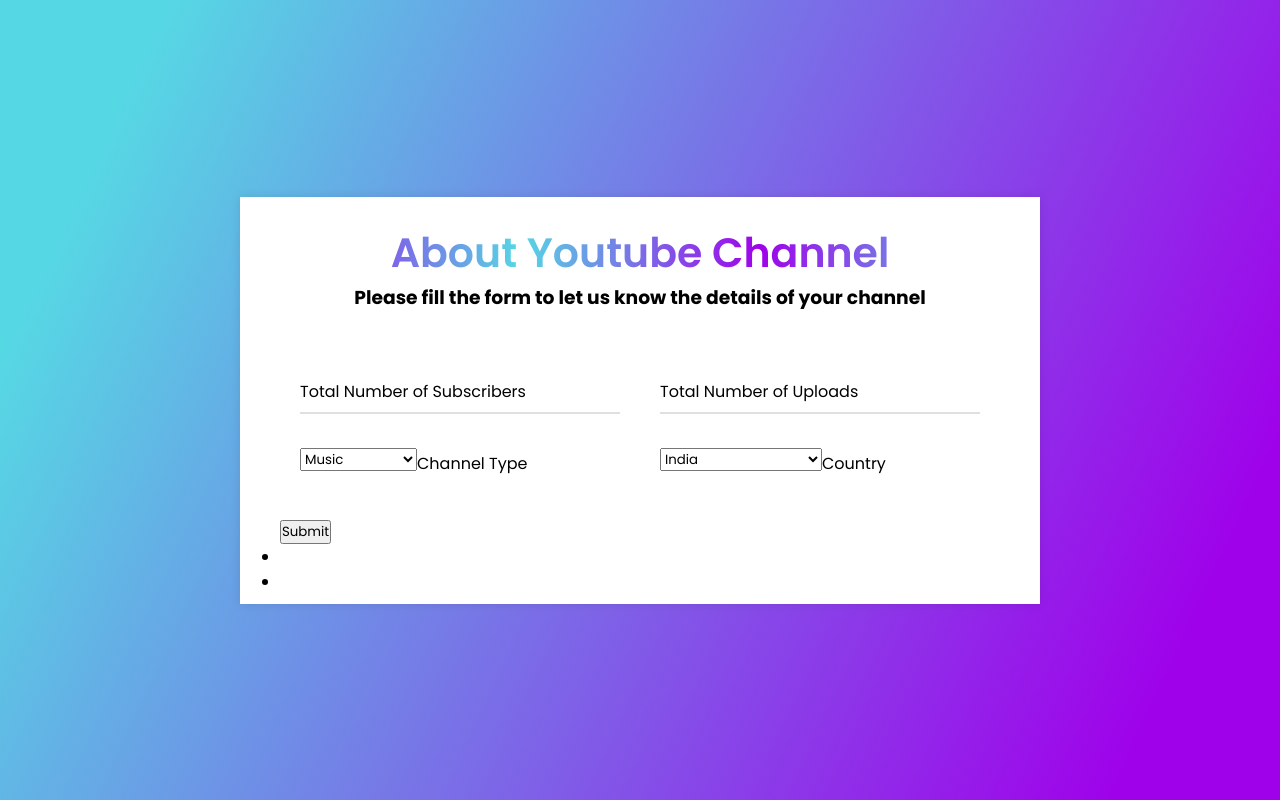
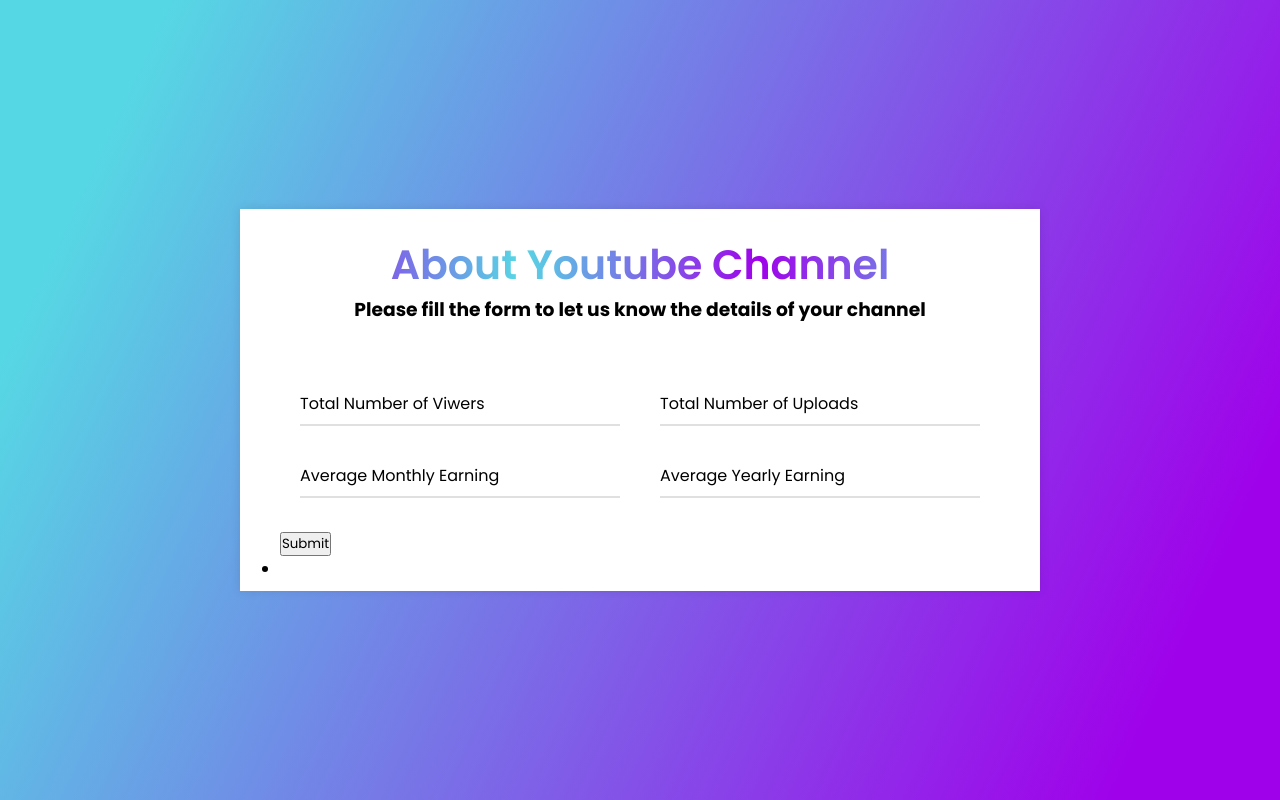
Before and after one commit to ntesh21/CPDSAI-Project, a Flask app: page / in a window 1280 px wide. Run offline with Flask 3, Linux system fonts and the light colour scheme; parts of the project's set-up code (start-up, migrations or seed data) failed here and were passed over.

Commit message:
Added other models improved results

```diff
--- a/main.py
+++ b/main.py
@@ -10,9 +10,23 @@ from sklearn.preprocessing import OneHotEncoder
 
 app = Flask(__name__)
 
-sub_mean = 22982412.06030151
+
+views_mean = 11249775535.65747
+views_std = 14808945108.497347
+views_max = 228000000000.0
+views_min = 0.0
 upload_mean = 9187.125628140704
-# upload_std = 34151.352253722594
+upload_std = 36352.7837345139
+upload_max = 301308
+upload_min = 0
+avg_mon_mean = 334093.7098103448
+avg_mon_std = 619998.0598726937
+avg_mon_max = 7225450.0
+avg_mon_min = 0
+avg_year_mean = 4011713.708798851
+avg_year_std = 7445617.173565455
+avg_year_max = 7225450.0
+avg_year_min = 0.0
 
 channel_type = ['Music', 'Games', 'Entertainment', 'Education', 'People', 'Sports',
                 'Film', 'News', 'Comedy', 'Howto', 'Nonprofit', 'Tech', 'Other',
@@ -41,41 +55,63 @@ def calculate_onehot(data):
         onehot_dict[ct] = onehot_encoded[idx]
     return onehot_dict
 
-viewers_predictor = pickle.load(open('./models/rf_viewers_predictor', 'rb'))
-income_predictor = pickle.load(open('./models/rf_income_predictor', 'rb'))
+def scaling(data, min, max):
+    scaled_value  = (data - min)/(max - min)
+    return scaled_value
+
+# viewers_predictor = pickle.load(open('./models/rf_viewers_predictor', 'rb'))
+# income_predictor = pickle.load(open('./models/rf_income_predictor', 'rb'))
+subscribers_predictor = pickle.load(open('./models/model6', 'rb'))
 
 @app.route('/', methods=('GET', 'POST'))
 def index():
-    viewers_result = ''
-    income_result = ''
+    subscribers_result = ''
+    # income_result = ''
     if request.method == 'POST':
-        numSub = request.form['numSub']
+        numView = request.form['numView']
         try:
-            numSub = int(numSub)
+            numView = int(numView)
         except:
-            numSub = sub_mean
+            numView = sub_view
+        scaled_numView = scaling(numView, views_min, views_max)
 
         numUpload = request.form['numUpload']
         try:
             numUpload = int(numUpload)
         except:
             numUpload = upload_mean
-        channelType = request.form['channelType']
-        country = request.form['country']
-        country_onehot_dict = calculate_onehot(countries)
-        country_onehot = list(country_onehot_dict[country])
-        channel_onehot_dict = calculate_onehot(channel_type)
-        channel_onehot = list(channel_onehot_dict[channelType])
-        prediction_data = np.array([int(numSub), int(numUpload)]+country_onehot+channel_onehot)
+        scaled_numUpload = scaling(numUpload, upload_min, upload_max)
+
+        avg_monthly_income = request.form['monInc']
+        print(avg_monthly_income)
+        try:
+            avg_monthy_income = int(avg_monthy_income)
+        except:
+            avg_monthly_income = avg_mon_mean
+        scaled_avg_monthly_income = scaling(avg_monthly_income, avg_mon_min, avg_mon_max)
+
+        avg_yearly_income  = request.form['yearInc']
+        try:
+            avg_yearly_income = int(avg_yearly_income)
+        except:
+            avg_yearly_income = avg_year_mean
+        scaled_avg_yearly_income = scaling(avg_yearly_income, avg_year_min, avg_year_max)
+        # channelType = request.form['channelType']
+        # country = request.form['country']
+        # country_onehot_dict = calculate_onehot(countries)
+        # country_onehot = list(country_onehot_dict[country])
+        # channel_onehot_dict = calculate_onehot(channel_type)
+        # channel_onehot = list(channel_onehot_dict[channelType])
+        prediction_data = np.array([scaled_numView, scaled_numUpload, scaled_avg_monthly_income, scaled_avg_yearly_income])
         # print(prediction_data)
-        predicted_viewers = viewers_predictor.predict([prediction_data])[0]
-        viewers_result = f"The predicted viewers for this youtube channel is {predicted_viewers}"
-        predicted_income = income_predictor.predict([prediction_data])[0]
-        income_result = f"The predicted monthly income for this youtube channel is {predicted_income}"
+        predicted_subscribers = subscribers_predictor.predict([prediction_data])[0]
+        subscribers_result = f"The predicted subscribers for this youtube channel is {predicted_subscribers}"
+        # predicted_income = income_predictor.predict([prediction_data])[0]
+        # income_result = f"The predicted monthly income for this youtube channel is {predicted_income}"
         # print(predicted_viewers)
         # print(precicted_income)
 
-    return render_template('predict.html', channel_type = channel_type, countries = countries, viewers_result=viewers_result, income_result=income_result)
+    return render_template('predict.html', channel_type = channel_type, countries = countries, subscribers_result=subscribers_result)
 
 if __name__ == '__main__':
     app.run(debug=True)
--- a/templates/predict.html
+++ b/templates/predict.html
@@ -163,9 +163,9 @@
             <form method="post">
                <div class="form-row">
                   <div class="input-data">
-                     <input type="text"  name="numSub" value="{{ request.form['numSub'] }}" required>
+                     <input type="text"  name="numView" value="{{ request.form['numView'] }}" required>
                      <div class="underline"></div>
-                     <label for="">Total Number of Subscribers</label>
+                     <label for="">Total Number of Viwers</label>
                   </div>
                   <div class="input-data">
                      <input type="text"  name="numUpload"  value="{{ request.form['numUpload'] }}" required>
@@ -175,29 +175,21 @@
                </div>
                <div class="form-row">
                     <div class="input-data">
-                        <select name="channelType" id="channelType"  value="{{ request.form['channelType'] }}">
-                            {% for ch in channel_type %}
-                                <option value="{{ch}}">{{ch}}</option>
-                            {% endfor %}
-                        </select>
+                        <input type="text"  name="monInc"  value="{{ request.form['monInc'] }}" required>
                         <div class="underline"></div>
-                        <label for="">Channel Type</label>
+                        <label for="">Average Monthly Earning</label>
                     </div>
                     <div class="input-data">
-                        <select name="country" id="country"  value="{{ request.form['country'] }}">
-                            {% for ct in countries %}
-                                <option value="{{ct}}">{{ct}}</option>
-                            {% endfor %}
-                        </select>
+                        <input type="text"  name="yearInc"  value="{{ request.form['yearInc'] }}" required>
                         <div class="underline"></div>
-                        <label for="">Country</label>
+                        <label for="">Average Yearly Earning</label>
                     </div>
                 </div>
                <button type="submit">Submit</button>
             </form>
             <ul>
-                <li><p>{{viewers_result}}</p></li>
-                <li><p>{{income_result}}</p></li>
+                <li><p>{{subscribers_result}}</p></li>
+                <!-- <li><p>{{income_result}}</p></li> -->
             </ul>
         </div>
                <!-- <div class="form-row"> -->
```
Also changed, not shown: 6 other files.
